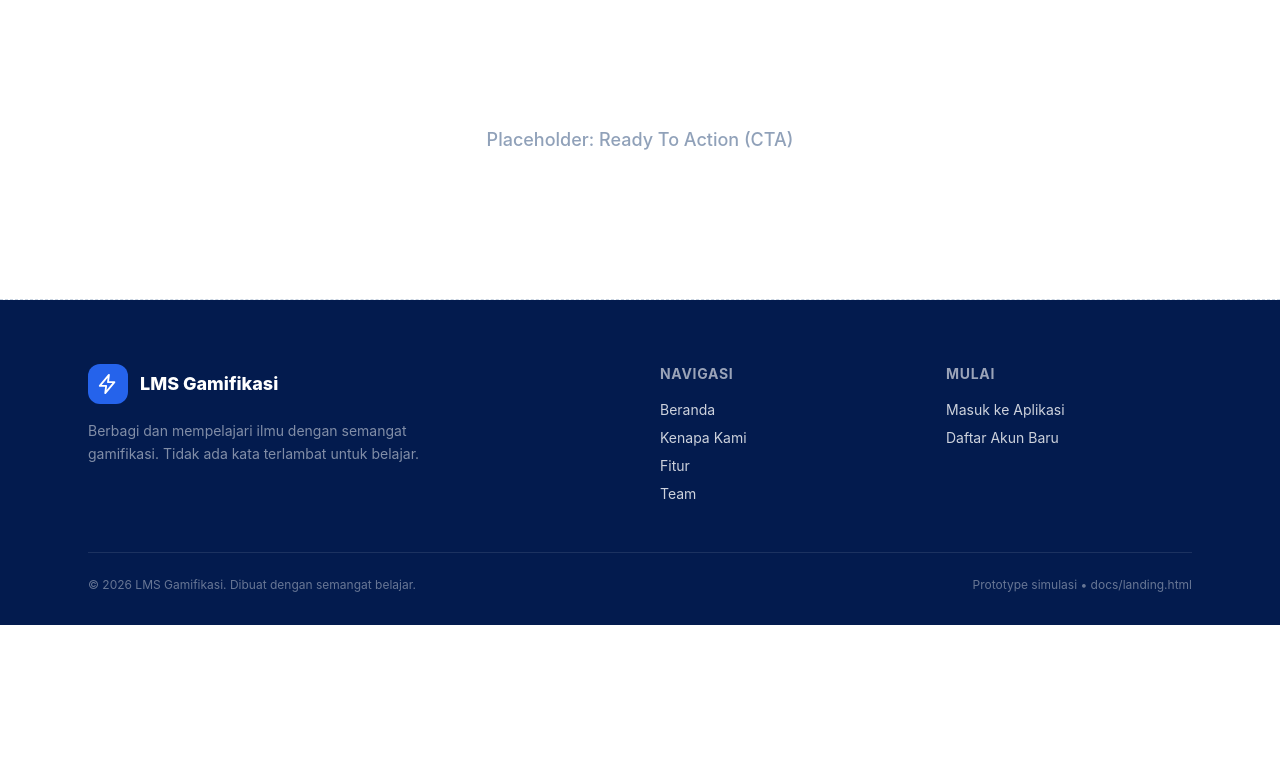
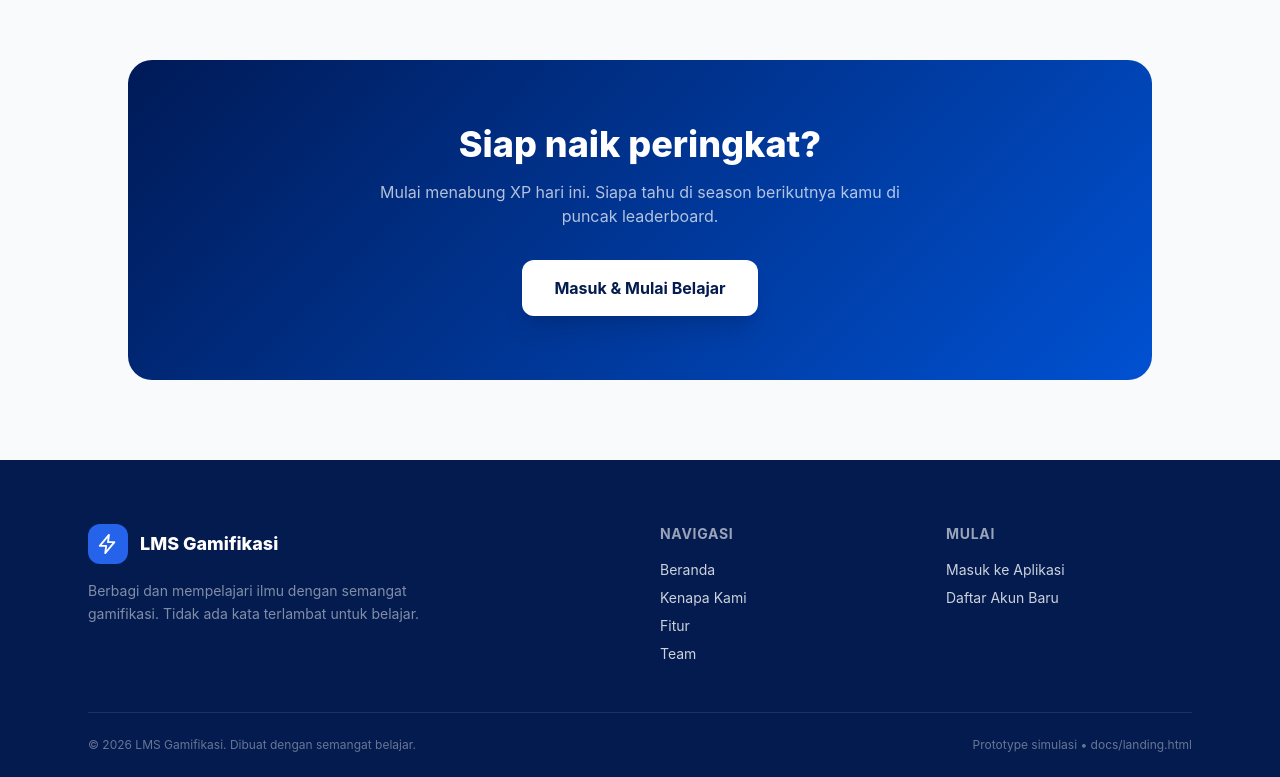
Before and after one commit to AN-maz/tim2-mentorship, a React app in the folder frontend/: page / in a window 1280 px wide. Shown: the part 3221-3998 px from the top of the page. Before the commit the page ends 3846 px from the top, so only its background shows below. Built offline with nearby package versions, Linux system fonts and the light colour scheme; the HTML template or start-up script is replaced by a standard one.

Commit message:
feat: add Ready to Action (CTA) section

```diff
--- a/frontend/src/components/landing-page/ReadyToAction.jsx
+++ b/frontend/src/components/landing-page/ReadyToAction.jsx
@@ -1,7 +1,26 @@
+import { Link } from "react-router-dom";
+
 export default function ReadyToAction() {
   return (
-    <section className="flex min-h-[40vh] items-center justify-center border-b border-dashed border-slate-300 bg-white">
-      <p className="text-lg font-medium text-slate-400">Placeholder: Ready To Action (CTA)</p>
+    <section className="py-20 px-6">
+      <div
+        className="max-w-5xl mx-auto rounded-3xl text-center text-white p-10 md:p-16"
+        style={{ background: "linear-gradient(135deg,#001A57,#0051D2)" }}
+      >
+        <h2 className="text-3xl md:text-4xl font-extrabold">
+          Siap naik peringkat?
+        </h2>
+        <p className="mt-4 text-white/70 max-w-xl mx-auto">
+          Mulai menabung XP hari ini. Siapa tahu di season berikutnya kamu di
+          puncak leaderboard.
+        </p>
+        <Link
+          to="/login"
+          className="mt-8 inline-block bg-white text-navy font-bold px-8 py-4 rounded-xl transition hover:bg-blue-50 shadow-xl"
+        >
+          Masuk & Mulai Belajar
+        </Link>
+      </div>
     </section>
-  )
+  );
 }
```
